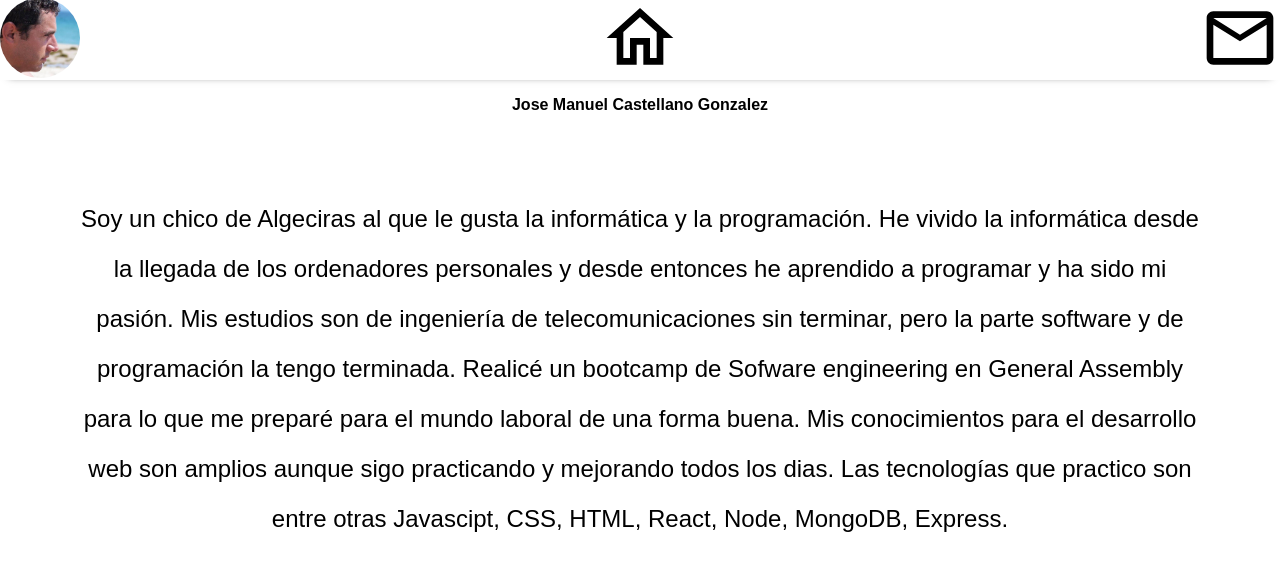
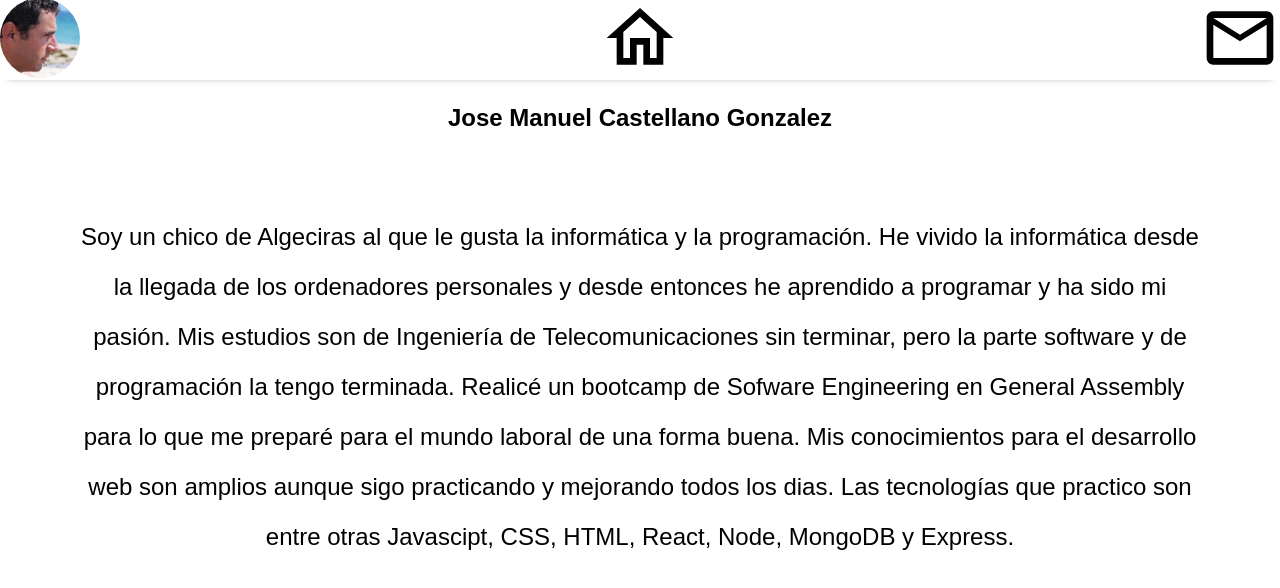
Before and after one commit to josemanuel80/hola-mundo, a React (Create React App) app: page /info in a window 1280 px wide. Shown: the top 588 px of the page. Built offline with nearby package versions, Linux system fonts and the light colour scheme.

Commit message:
tamaño letra

```diff
--- a/src/components/Home.js
+++ b/src/components/Home.js
@@ -50,8 +50,8 @@ const Home = () => {
         <div className="panel">
           <div class="portafolio">
             <h1>Portafolio</h1>
-            <h4>José Manuel Castellano Gonzalez</h4>
-            <h4>Desarrollador software Junior</h4>
+            <h2>José Manuel Castellano Gonzalez</h2>
+            <h2>Desarrollador software Junior</h2>
           </div>
           <div className="imagenes">
             <div className="cuadro">
--- a/src/components/Info.js
+++ b/src/components/Info.js
@@ -52,13 +52,13 @@ const Info = () => {
           Soy un chico de Algeciras al que le gusta la informática y la
           programación. He vivido la informática desde la llegada de los
           ordenadores personales y desde entonces he aprendido a programar y ha
-          sido mi pasión. Mis estudios son de ingeniería de telecomunicaciones
+          sido mi pasión. Mis estudios son de Ingeniería de Telecomunicaciones
           sin terminar, pero la parte software y de programación la tengo
-          terminada. Realicé un bootcamp de Sofware engineering en General
+          terminada. Realicé un bootcamp de Sofware Engineering en General
           Assembly para lo que me preparé para el mundo laboral de una forma
           buena. Mis conocimientos para el desarrollo web son amplios aunque
           sigo practicando y mejorando todos los dias. Las tecnologías que
-          practico son entre otras Javascipt, CSS, HTML, React, Node, MongoDB,
+          practico son entre otras Javascipt, CSS, HTML, React, Node, MongoDB y
           Express.
         </p>
       </div>
--- a/src/style/Contact.css
+++ b/src/style/Contact.css
@@ -15,5 +15,5 @@
 }
 .gmail {
   margin-top: 5rem;
-  font-size: xx-large;
+  font-size: x-large;
 }
--- a/src/style/Info.css
+++ b/src/style/Info.css
@@ -13,5 +13,6 @@
   margin: 5rem;
 }
 .name {
+  font-size: x-large;
   font-weight: 700;
 }
```
